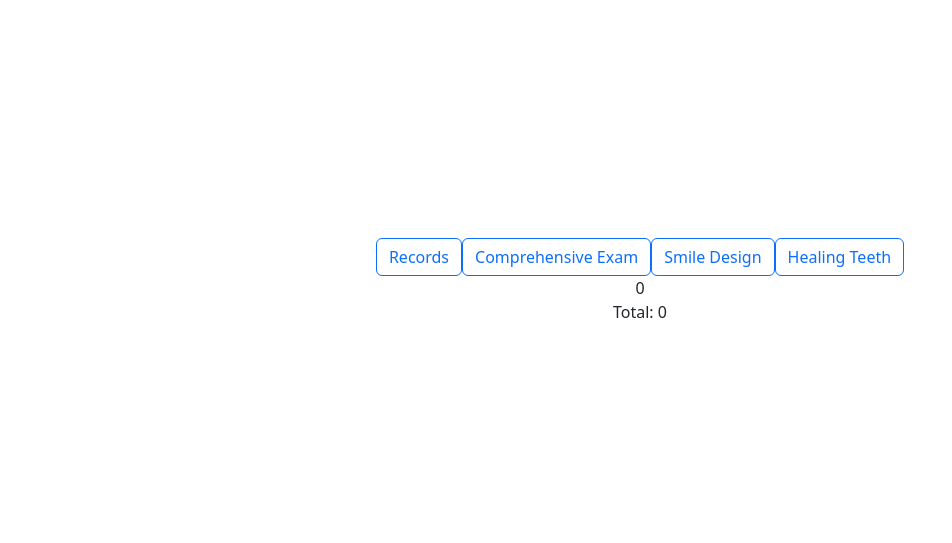
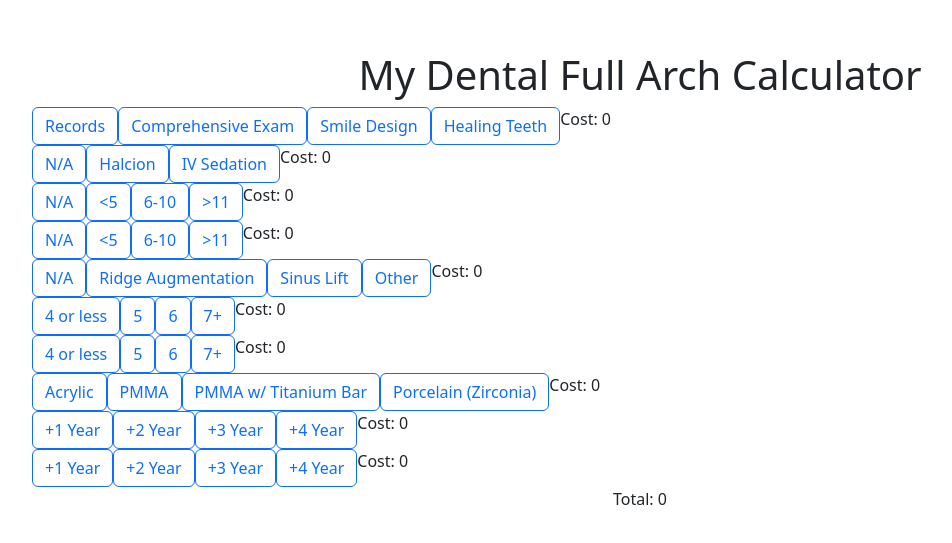
Before and after one commit to tbohn2/full-arch-calculator, a React (Vite) app: page / in a window 1280 px wide. Shown: the part 119-662 px from the top of the page, without its empty margins (0-952 px from the left). Built offline with nearby package versions, Linux system fonts and the light colour scheme.

Commit message:
Added ids; one costState; made array of arrays

```diff
--- a/src/App.jsx
+++ b/src/App.jsx
@@ -3,107 +3,117 @@ import './App.css'
 
 function App() {
   const treatmentPlanningArray = [
-    { name: "Records", cost: 550 },
-    { name: "Comprehensive Exam", cost: 350 },
-    { name: "Smile Design", cost: 400 },
-    { name: "Healing Teeth", cost: 1700 }
+    { id: 1, name: "Records", cost: 550 },
+    { id: 2, name: "Comprehensive Exam", cost: 350 },
+    { id: 3, name: "Smile Design", cost: 400 },
+    { id: 4, name: "Healing Teeth", cost: 1700 }
   ]
 
   const sedationArray = [
-    { name: "N/A", cost: 0 },
-    { name: "Halcion", cost: 450 },
-    { name: "IV Sedation", cost: 1200 }
+    { id: 5, name: "N/A", cost: 0 },
+    { id: 6, name: "Halcion", cost: 450 },
+    { id: 7, name: "IV Sedation", cost: 1200 }
   ]
 
   const removalArray = [
-    { name: "N/A", cost: 0 },
-    { name: "<5", cost: 1500 },
-    { name: "6-10", cost: 3000 },
-    { name: ">11", cost: 4500 }
+    { id: 8, name: "N/A", cost: 0 },
+    { id: 9, name: "<5", cost: 1500 },
+    { id: 10, name: "6-10", cost: 3000 },
+    { id: 11, name: ">11", cost: 4500 }
   ]
 
   // Bone Grafting and Alveoplasty
   const foundationArray = [
-    { name: "N/A", cost: 0 },
-    { name: "<5", cost: 1500 },
-    { name: "6-10", cost: 3000 },
-    { name: ">11", cost: 4500 }
+    { id: 12, name: "N/A", cost: 0 },
+    { id: 13, name: "<5", cost: 1500 },
+    { id: 14, name: "6-10", cost: 3000 },
+    { id: 15, name: ">11", cost: 4500 }
   ]
 
   const specialProcedureArray = [
-    { name: "N/A", cost: 0 },
-    { name: "Ridge Augmentation", cost: 1500 },
-    { name: "Sinus Lift", cost: 2500 },
-    { name: "Other", cost: 0 }
+    { id: 16, name: "N/A", cost: 0 },
+    { id: 17, name: "Ridge Augmentation", cost: 1500 },
+    { id: 18, name: "Sinus Lift", cost: 2500 },
+    { id: 19, name: "Other", cost: 0 }
   ]
 
   const implantsArray = [
-    { name: "4 or less", cost: 7500 },
-    { name: "5", cost: 10000 },
-    { name: "6", cost: 12500 },
-    { name: "7+", cost: 15000 }
+    { id: 20, name: "4 or less", cost: 7500 },
+    { id: 21, name: "5", cost: 10000 },
+    { id: 22, name: "6", cost: 12500 },
+    { id: 23, name: "7+", cost: 15000 }
   ]
 
   const abutmentsArray = [
-    { name: "4 or less", cost: 2500 },
-    { name: "5", cost: 3000 },
-    { name: "6", cost: 3500 },
-    { name: "7+", cost: 5000 }
+    { id: 24, name: "4 or less", cost: 2500 },
+    { id: 25, name: "5", cost: 3000 },
+    { id: 26, name: "6", cost: 3500 },
+    { id: 27, name: "7+", cost: 5000 }
   ]
 
   const finalSmileArray = [
-    { name: "Acrylic", cost: 3000 },
-    { name: "PMMA", cost: 4500 },
-    { name: "PMMA w/ Titanium Bar", cost: 6500 },
-    { name: "Porcelain (Zirconia)", cost: 9500 }
+    { id: 28, name: "Acrylic", cost: 3000 },
+    { id: 29, name: "PMMA", cost: 4500 },
+    { id: 30, name: "PMMA w/ Titanium Bar", cost: 6500 },
+    { id: 31, name: "Porcelain (Zirconia)", cost: 9500 }
   ]
 
   const hygieneVisitsArray = [
-    { name: "+1 Year", cost: 300 },
-    { name: "+2 Year", cost: 500 },
-    { name: "+3 Year", cost: 650 },
-    { name: "+4 Year", cost: 750 }
+    { id: 32, name: "+1 Year", cost: 300 },
+    { id: 33, name: "+2 Year", cost: 500 },
+    { id: 34, name: "+3 Year", cost: 650 },
+    { id: 35, name: "+4 Year", cost: 750 }
   ]
 
   const warrantyArray = [
-    { name: "+1 Year", cost: 750 },
-    { name: "+2 Year", cost: 1400 },
-    { name: "+3 Year", cost: 2000 },
-    { name: "+4 Year", cost: 3500 }
+    { id: 36, name: "+1 Year", cost: 750 },
+    { id: 37, name: "+2 Year", cost: 1400 },
+    { id: 38, name: "+3 Year", cost: 2000 },
+    { id: 39, name: "+4 Year", cost: 3500 }
   ]
 
-  const [treatmentPlanning, setTreatmentPlanning] = useState(0)
-  const [sedation, setSedation] = useState(0)
-  const [removal, setRemoval] = useState(0)
-  const [foundation, setFoundation] = useState(0)
-  const [specialProcedure, setSpecialProcedure] = useState(0)
-  const [implants, setImplants] = useState(0)
-  const [abutments, setAbutments] = useState(0)
-  const [finalSmile, setFinalSmile] = useState(0)
-  const [hygieneVisits, setHygieneVisits] = useState(0)
-  const [warranty, setWarranty] = useState(0)
-  const [total, setTotal] = useState(0)
+  const selectionsArray = [treatmentPlanningArray, sedationArray, removalArray, foundationArray, specialProcedureArray, implantsArray, abutmentsArray, finalSmileArray, hygieneVisitsArray, warrantyArray];
 
-  const updateTreatmentPlanning = (cost, isChecked) => {
-    setTreatmentPlanning((prevCost) => isChecked ? prevCost + cost : prevCost - cost);
+  const [costState, setCostState] = useState({
+    treatmentPlanning: 0,
+    sedation: 0,
+    removal: 0,
+    foundation: 0,
+    specialProcedure: 0,
+    implants: 0,
+    abutments: 0,
+    finalSmile: 0,
+    hygieneVisits: 0,
+    warranty: 0,
+  });
+
+  const [total, setTotal] = useState(0);
+
+  const updateCost = (cost, event) => {
+    const { name, checked } = event.target;
+    setCostState((prevCost) => ({ ...prevCost, [name]: checked ? prevCost[name] + cost : prevCost[name] - cost }));
   }
 
   useEffect(() => {
-    const newTotal = treatmentPlanning + sedation + removal + foundation + specialProcedure + implants + abutments + finalSmile + hygieneVisits + warranty;
+    const newTotal = costState.treatmentPlanning + costState.sedation + costState.removal + costState.foundation + costState.specialProcedure + costState.implants + costState.abutments + costState.finalSmile + costState.hygieneVisits + costState.warranty;
     setTotal(newTotal);
-  }, [treatmentPlanning, sedation, removal, foundation, specialProcedure, implants, abutments, finalSmile, hygieneVisits, warranty]);
+  }, [costState]);
 
   return (
     <div>
-      <div className="btn-group" role="group" aria-label="Basic checkbox toggle button group">
-        {treatmentPlanningArray.map((item, index) => (
-          <div key={item.name}>
-            <input type="checkbox" className="btn-check" id={item.name} autoComplete="off" onChange={(e) => updateTreatmentPlanning(item.cost, e.target.checked)}></input>
-            <label className="btn btn-outline-primary" htmlFor={item.name}>{item.name}</label>
-          </div>
-        ))}
-      </div>
-      <div>{treatmentPlanning}</div>
+      <h1>My Dental Full Arch Calculator</h1>
+      {selectionsArray.map((array, index) => (
+        <div className="btn-group col-12" role="group" aria-label="Basic checkbox toggle button group">
+          {array.map((item, index) => (
+            <div key={item.name}>
+              <input type="checkbox" className="btn-check" name='treatmentPlanning' id={item.id} autoComplete="off" onChange={(e) => updateCost(item.cost, e)}></input>
+              <label className="btn btn-outline-primary" htmlFor={item.id}>{item.name}</label>
+            </div>
+          ))}
+          {/* Fix what displays on page */}
+          <div>Cost: {costState.abutments}</div>
+        </div>
+      ))}
       <div>Total: {total}</div>
     </div>
 
```
